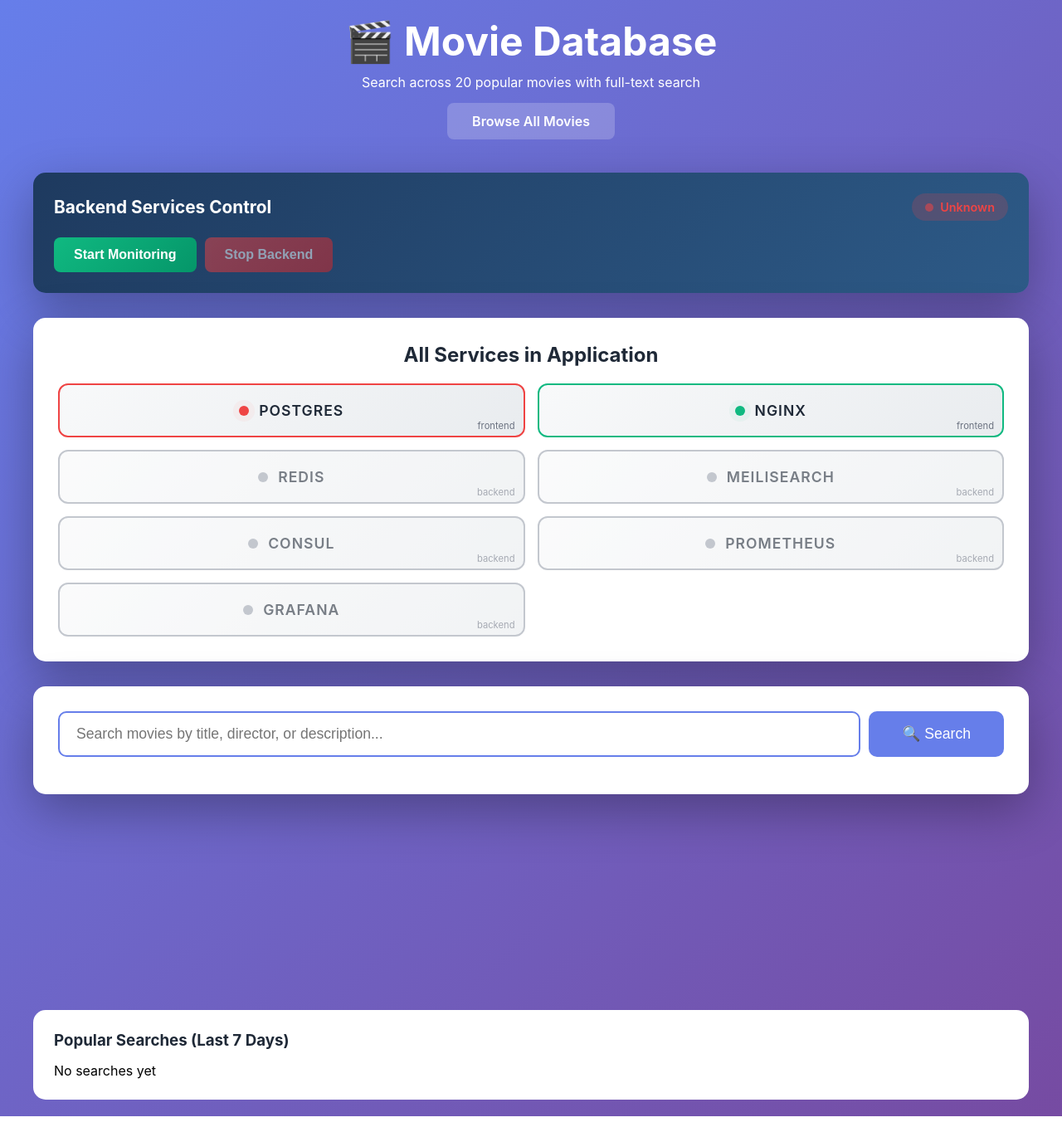
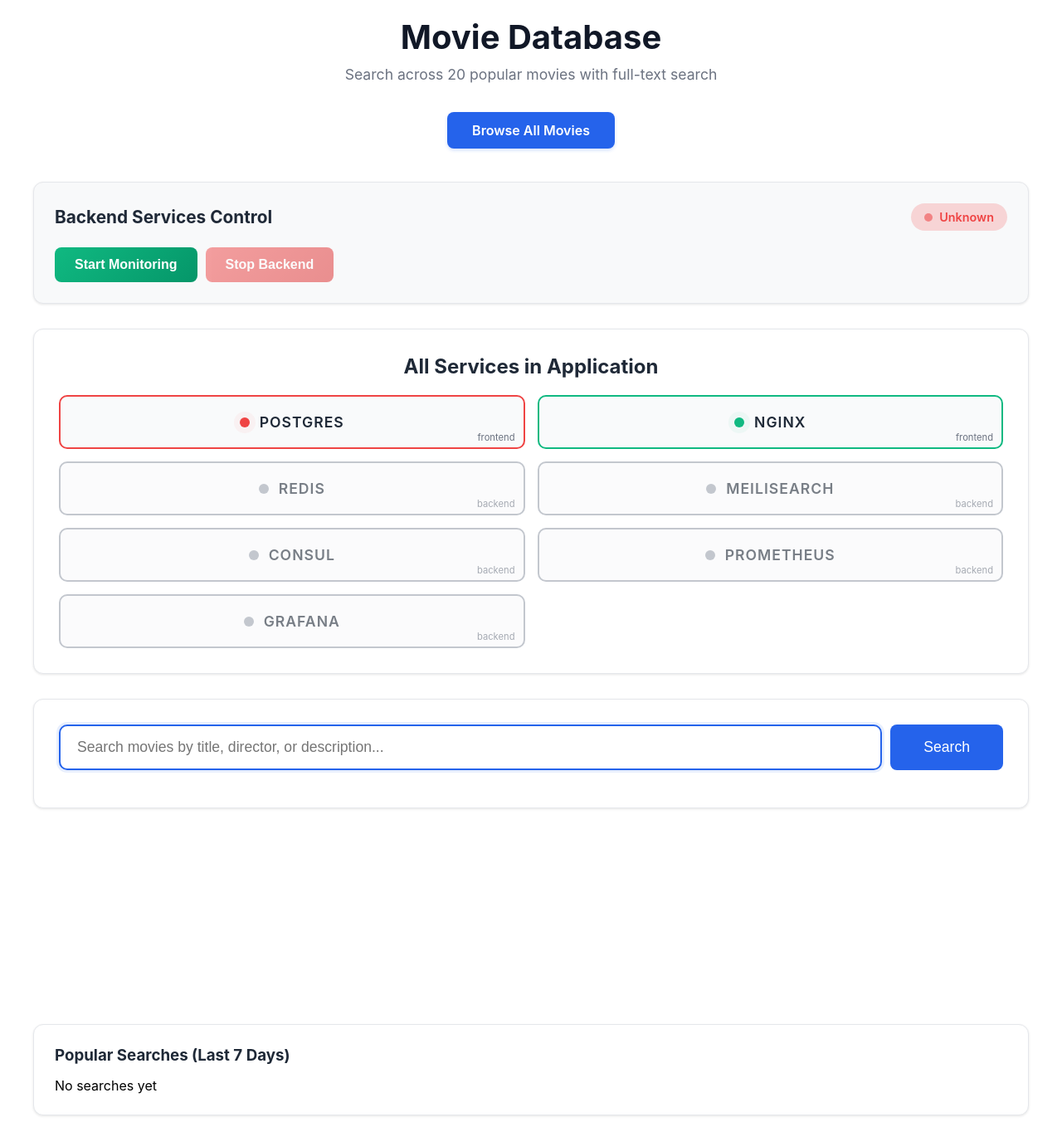
Before and after one commit to miracleqxz/aws-Flask-app, a Flask app: page / in a window 1280 px wide. Shown: the whole page at 83% size. Run offline with Flask 3, Linux system fonts and the light colour scheme; data that the repository does not hold is empty; some libraries are stand-ins or nearby versions.

Commit message:
upgrade UI

```diff
--- a/templates/index.html
+++ b/templates/index.html
@@ -4,7 +4,7 @@
 <head>
     <meta charset="UTF-8">
     <meta name="viewport" content="width=device-width, initial-scale=1.0">
-    <title>🎬 Movie Database</title>
+    <title>Movie Database</title>
     <style>
         * {
             margin: 0;
@@ -14,7 +14,7 @@
 
         body {
             font-family: -apple-system, BlinkMacSystemFont, 'Segoe UI', sans-serif;
-            background: linear-gradient(135deg, #667eea 0%, #764ba2 100%);
+            background: #ffffff;
             min-height: 100vh;
             padding: 20px;
         }
@@ -26,23 +26,26 @@
 
         .header {
             text-align: center;
-            color: white;
+            color: #1f2937;
             margin-bottom: 40px;
         }
 
         .header h1 {
-            font-size: 3em;
+            font-size: 2.5em;
             margin-bottom: 10px;
+            font-weight: 700;
+            color: #111827;
         }
 
         /* Backend Control Panel */
         .backend-control {
-            background: linear-gradient(135deg, #1e3a5f 0%, #2d5a87 100%);
-            border-radius: 15px;
+            background: #f8f9fa;
+            border: 1px solid #e5e7eb;
+            border-radius: 12px;
             padding: 25px;
             margin-bottom: 30px;
-            box-shadow: 0 20px 60px rgba(0, 0, 0, 0.3);
-            color: white;
+            box-shadow: 0 1px 3px rgba(0, 0, 0, 0.1);
+            color: #1f2937;
         }
 
         .backend-header {
@@ -222,9 +226,10 @@
 
         .services-status {
             background: white;
-            border-radius: 15px;
+            border: 1px solid #e5e7eb;
+            border-radius: 12px;
             padding: 30px;
-            box-shadow: 0 20px 60px rgba(0, 0, 0, 0.3);
+            box-shadow: 0 1px 3px rgba(0, 0, 0, 0.1);
             margin-bottom: 30px;
         }
 
@@ -242,9 +247,9 @@
         }
 
         .service-item {
-            background: linear-gradient(135deg, #f8f9fa 0%, #e9ecef 100%);
+            background: #f9fafb;
             padding: 20px;
-            border-radius: 12px;
+            border-radius: 10px;
             text-align: center;
             cursor: pointer;
             transition: all 0.3s;
@@ -255,28 +260,12 @@
             gap: 12px;
             border: 2px solid transparent;
             position: relative;
-            overflow: hidden;
-        }
-
-        .service-item::before {
-            content: '';
-            position: absolute;
-            top: 0;
-            left: 0;
-            width: 100%;
-            height: 100%;
-            background: linear-gradient(135deg, rgba(102, 126, 234, 0.1) 0%, rgba(118, 75, 162, 0.1) 100%);
-            opacity: 0;
-            transition: opacity 0.3s;
-        }
-
-        .service-item:hover::before {
-            opacity: 1;
         }
 
         .service-item:hover {
-            transform: translateY(-5px);
-            box-shadow: 0 10px 25px rgba(0, 0, 0, 0.15);
+            transform: translateY(-2px);
+            box-shadow: 0 4px 12px rgba(0, 0, 0, 0.1);
+            background: #ffffff;
         }
 
         .service-item.healthy {
@@ -361,9 +350,10 @@
 
         .search-box {
             background: white;
-            border-radius: 15px;
+            border: 1px solid #e5e7eb;
+            border-radius: 12px;
             padding: 30px;
-            box-shadow: 0 20px 60px rgba(0, 0, 0, 0.3);
+            box-shadow: 0 1px 3px rgba(0, 0, 0, 0.1);
             margin-bottom: 30px;
         }
 
@@ -382,22 +372,25 @@
         }
 
         .search-input:focus {
-            border-color: #667eea;
+            border-color: #2563eb;
+            box-shadow: 0 0 0 3px rgba(37, 99, 235, 0.1);
         }
 
         .search-btn {
             padding: 15px 40px;
-            background: #667eea;
+            background: #2563eb;
             color: white;
             border: none;
-            border-radius: 10px;
+            border-radius: 8px;
             font-size: 1.1em;
+            font-weight: 500;
             cursor: pointer;
-            transition: background 0.2s;
+            transition: all 0.2s;
         }
 
         .search-btn:hover {
-            background: #5568d3;
+            background: #1d4ed8;
+            box-shadow: 0 2px 8px rgba(37, 99, 235, 0.3);
         }
 
         .search-meta {
@@ -469,9 +465,11 @@
 
         .analytics {
             background: white;
-            border-radius: 15px;
+            border: 1px solid #e5e7eb;
+            border-radius: 12px;
             padding: 25px;
             margin-top: 30px;
+            box-shadow: 0 1px 3px rgba(0, 0, 0, 0.1);
         }
 
         .analytics h3 {
@@ -536,10 +534,11 @@
 <body>
     <div class="container">
         <div class="header">
-            <h1>🎬 Movie Database</h1>
-            <p>Search across 20 popular movies with full-text search</p>
+            <h1>Movie Database</h1>
+            <p style="color: #6b7280; font-size: 1.1em; margin-bottom: 20px;">Search across 20 popular movies with
+                full-text search</p>
             <a href="/movies"
-                style="display: inline-block; margin-top: 15px; padding: 12px 30px; background: rgba(255,255,255,0.2); color: white; text-decoration: none; border-radius: 8px; font-weight: 600;">
+                style="display: inline-block; margin-top: 15px; padding: 12px 30px; background: #2563eb; color: white; text-decoration: none; border-radius: 8px; font-weight: 600; transition: all 0.2s; box-shadow: 0 2px 4px rgba(37, 99, 235, 0.2);">
                 Browse All Movies
             </a>
         </div>
@@ -600,7 +599,7 @@
             <div class="search-input-wrapper">
                 <input type="text" id="searchInput" class="search-input"
                     placeholder="Search movies by title, director, or description..." autofocus>
-                <button class="search-btn" onclick="searchMovies()">🔍 Search</button>
+                <button class="search-btn" onclick="searchMovies()">Search</button>
             </div>
             <div class="search-meta" id="searchMeta"></div>
         </div>
@@ -719,7 +718,7 @@
         async function startBackend() {
             const btn = document.getElementById('btnStart');
             btn.disabled = true;
-            btn.innerHTML = '⏳ Starting...';
+            btn.innerHTML = 'Starting...';
 
             try {
                 const res = await fetch('/api/backend/start', { method: 'POST' });
@@ -745,7 +744,7 @@
 
             const btn = document.getElementById('btnStop');
             btn.disabled = true;
-            btn.innerHTML = '⏳ Stopping...';
+            btn.innerHTML = 'Stopping...';
 
             try {
                 const res = await fetch('/api/backend/stop', { method: 'POST' });
@@ -908,7 +907,7 @@
             if (backendState !== 'running') {
                 document.getElementById('results').innerHTML = `
                     <div class="empty-state">
-                        <h2>⚠️ Backend Offline</h2>
+                        <h2>Backend Offline</h2>
                         <p>Search requires Meilisearch. Please start the backend first.</p>
                     </div>
                 `;
@@ -916,14 +915,14 @@
             }
 
             const resultsDiv = document.getElementById('results');
-            resultsDiv.innerHTML = '<div class="loading">🔍 Searching...</div>';
+            resultsDiv.innerHTML = '<div class="loading">Searching...</div>';
 
             try {
                 const res = await fetch(`/api/search?q=${encodeURIComponent(query)}`);
                 const data = await res.json();
 
                 document.getElementById('searchMeta').innerHTML = `
-                    Found ${data.count} results in ${data.cached ? 'cache ⚡' : 'Meilisearch 🔍'}
+                    Found ${data.count} results in ${data.cached ? 'cache' : 'Meilisearch'}
                 `;
 
                 if (data.count === 0) {
@@ -945,7 +944,7 @@
                         >
                         <div class="movie-info">
                             <div class="movie-title">${movie.title}</div>
-                            <div class="movie-rating">⭐ ${movie.rating}/10</div>
+                            <div class="movie-rating">${movie.rating}/10</div>
                             <div class="movie-meta">${movie.genre} • ${movie.year}</div>
                             <div class="movie-meta">Director: ${movie.director}</div>
                             <div class="movie-description">${movie.description}</div>
```
Also changed, not shown: other parts of templates/index.html (+13 -9 lines), templates/movie_detail.html (+8 -10 lines), templates/movies.html (+21 -16 lines).
